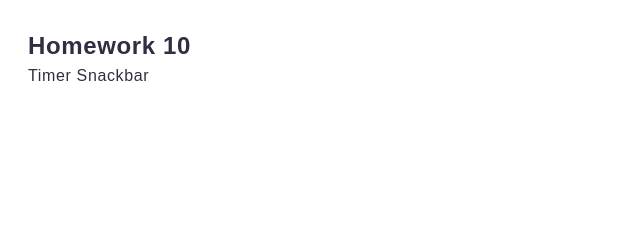
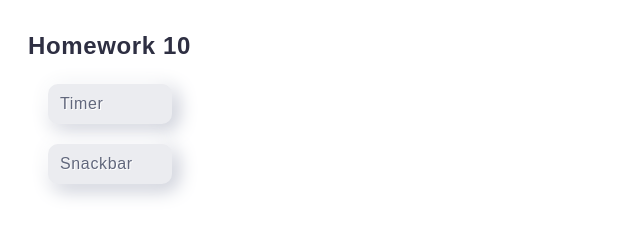
Before and after one commit to OlgaBlud/goit-js-hw-10, a website built with Vite: page src/index.html in a window 1280 px wide. Shown: the whole page, without its empty margins (0-640 px from the left). Built offline with nearby package versions, Linux system fonts and the light colour scheme.

Commit message:
add class for nav links

```diff
--- a/src/index.html
+++ b/src/index.html
@@ -9,8 +9,8 @@
   <body>
     <section>
       <h1>Homework 10</h1>
-      <a href="./1-timer.html">Timer</a>
-      <a href="./2-snackbar.html">Snackbar</a>
+      <a href="./1-timer.html" class="nav-link">Timer</a>
+      <a href="./2-snackbar.html" class="nav-link">Snackbar</a>
     </section>
   </body>
 </html>
```
